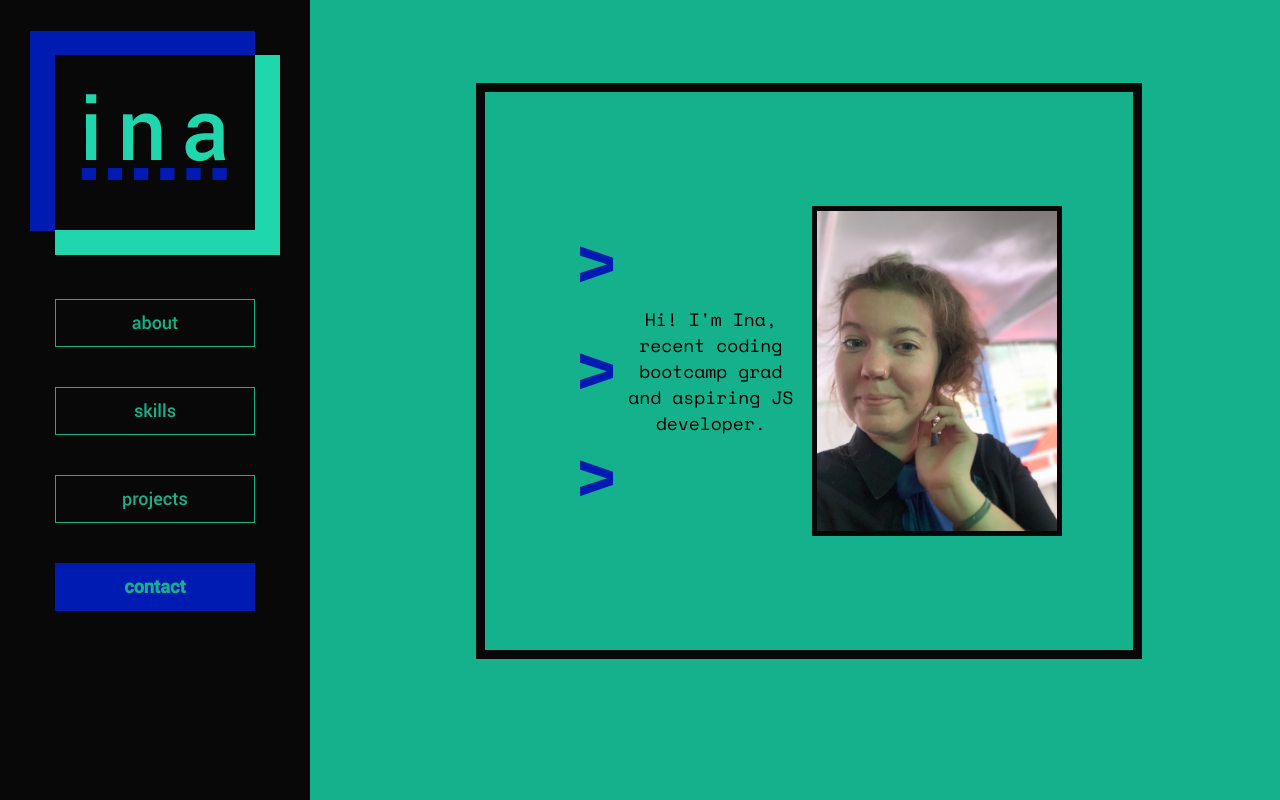
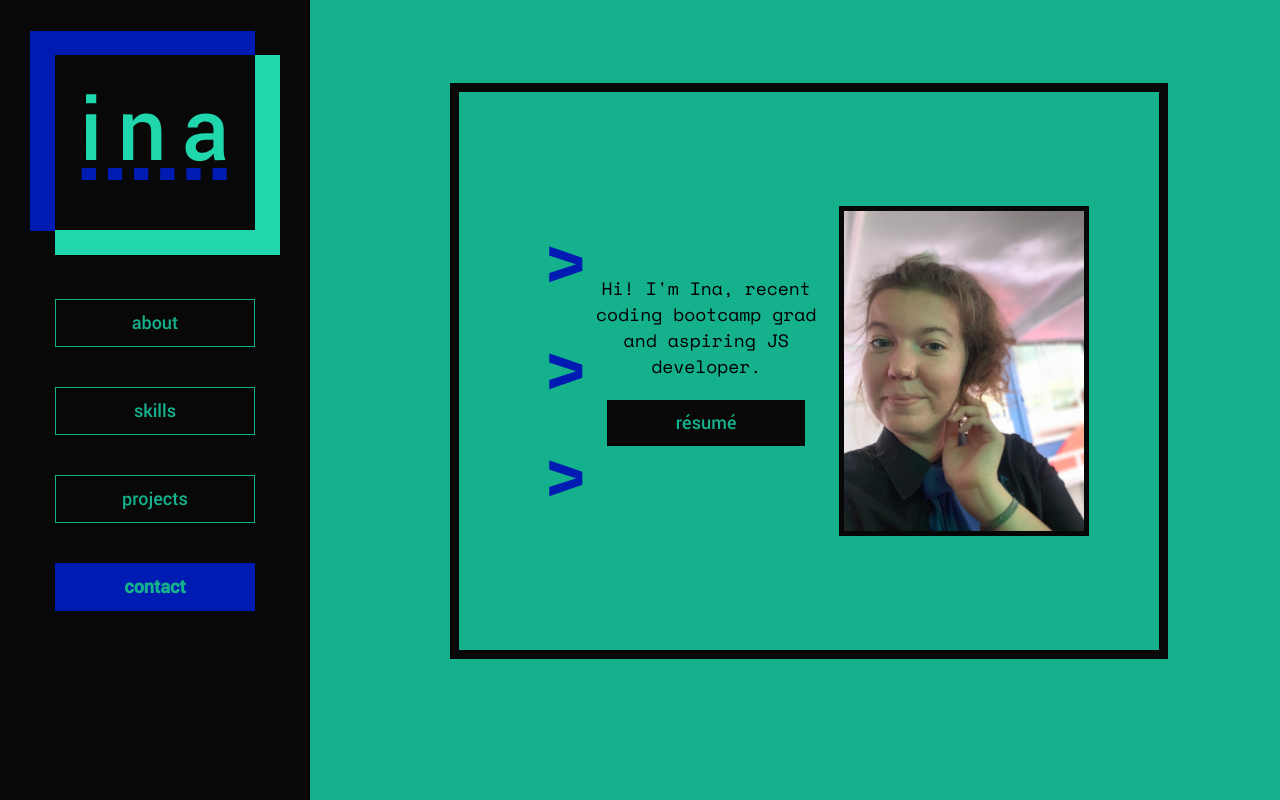
Before and after one commit to acornsquash/acornsquash.github.io, a React (Create React App) app in the folder acornsquash.github.io/: page / in a window 1280 px wide. Built offline with nearby package versions, Linux system fonts and the light colour scheme.

Commit message:
added CV button and new description for moonFaze

```diff
--- a/acornsquash.github.io/src/Home.js
+++ b/acornsquash.github.io/src/Home.js
@@ -7,10 +7,12 @@ export default class Home extends React.Component {
             <div className="content-home">
                 <div className="content-box-home">
                 <h1 id="dash">> > ></h1>
-            <p>Hi! I'm Ina, recent coding bootcamp grad and aspiring JS developer.</p>
-            <p><img id="me" src={Boat} alt="It's me at work"></img> </p>
-            </div>
-            </div>
+            <p>Hi! I'm Ina, recent coding bootcamp grad and aspiring JS developer.<a href="https://docs.google.com/document/d/e/2PACX-1vTybdm6gkaQ_kzwjKp9WVR-1hx5NdZ5vKHuZe_lQloslkHKdgB6UfwKXaE4edHLS-JgK2mVlIiEHUfw/pub" target="_blank" rel="noopener noreferrer"><button>Résumé</button></a></p>
+
+<p><img id="me" src={Boat} alt="It's me at work"></img> </p>
+</div>
+</div>
+
         )
     }
 }
--- a/acornsquash.github.io/src/Projects.js
+++ b/acornsquash.github.io/src/Projects.js
@@ -8,7 +8,7 @@ export default class Projects extends React.Component {
             <a href= "https://price-less.herokuapp.com/"><em>Priceless</em></a> was inspired by the popular facebook group, buy nothing. We aim to promote mutual aid and neighborhood connections by creating a platform where users can post unwanted household items and neighbors can browse and request items they want or need. Includes a map!
             </p>
             <p className="content-box">
-                <em>MoonFaze</em> is a free extension for Chrome browsers (though not published yet!), shows the current lunar phase, user location,  moon’s current zodiac sign (if that’s your thing). Also available in German.
+            <em>MoonFaze</em> is a free extension for Chrome browsers (pending review for publication!). Designed for werewolves (or people who just wante to keep track of the moon), it shows the moon's current phase, in a clean, simple, unobtrusive little popout. Also available in German.
             </p>
             </div>
         )
```
